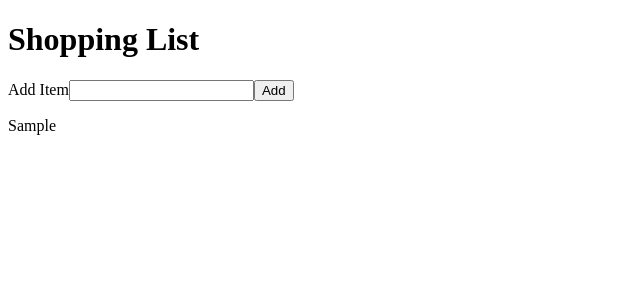
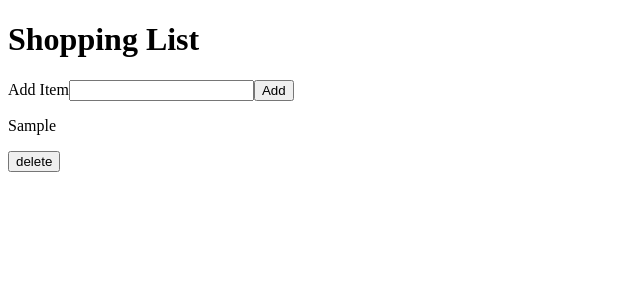
Before and after one commit to oddporson/shopping-list, a React (Create React App) app: page / in a window 1280 px wide. Both pictures are taken after typing "Sample" into the empty fields and a click on the button "Add". Shown: the top 300 px of the page, without its empty margins (0-640 px from the left). Built offline with nearby package versions, Linux system fonts and the light colour scheme.

Commit message:
user should be able to delete an item off from the shopping list

```diff
--- a/src/App.js
+++ b/src/App.js
@@ -4,6 +4,13 @@ import ItemList from "./components/ItemList";
 
 function App() {
   const [items, setItems] = useState([]);
+
+  const deleteItemById = (id) => {
+    const updatedItems = items.filter((item) => {
+      return item.id !== id;
+    });
+    setItems(updatedItems);
+  };
 
   const createItem = (item) => {
     const randomID = Math.floor(Math.random() * 9999);
@@ -14,7 +21,7 @@ function App() {
     <div>
       <h1>Shopping List</h1>
       <CreateItem onSubmit={createItem} />
-      <ItemList items={items} />
+      <ItemList items={items} onDelete={deleteItemById} />
     </div>
   );
 }
--- a/src/components/ItemList.js
+++ b/src/components/ItemList.js
@@ -1,8 +1,8 @@
 import ItemShow from "./ItemShow";
 
-function ItemList({ items }) {
+function ItemList({ items, onDelete }) {
   const renderedItems = items.map((item) => (
-    <ItemShow key={item.id} item={item} />
+    <ItemShow key={item.id} item={item} onDelete={onDelete} />
   ));
 
   return <div>{renderedItems}</div>;
--- a/src/components/ItemShow.js
+++ b/src/components/ItemShow.js
@@ -1,7 +1,13 @@
-function ItemShow({ item }) {
+function ItemShow({ item, onDelete }) {
+  const handleDelete = () => {
+    console.log("delete", item.id);
+    onDelete(item.id);
+  };
+
   return (
     <div>
       <p>{item.title}</p>
+      <button onClick={handleDelete}>delete</button>
     </div>
   );
 }
```
